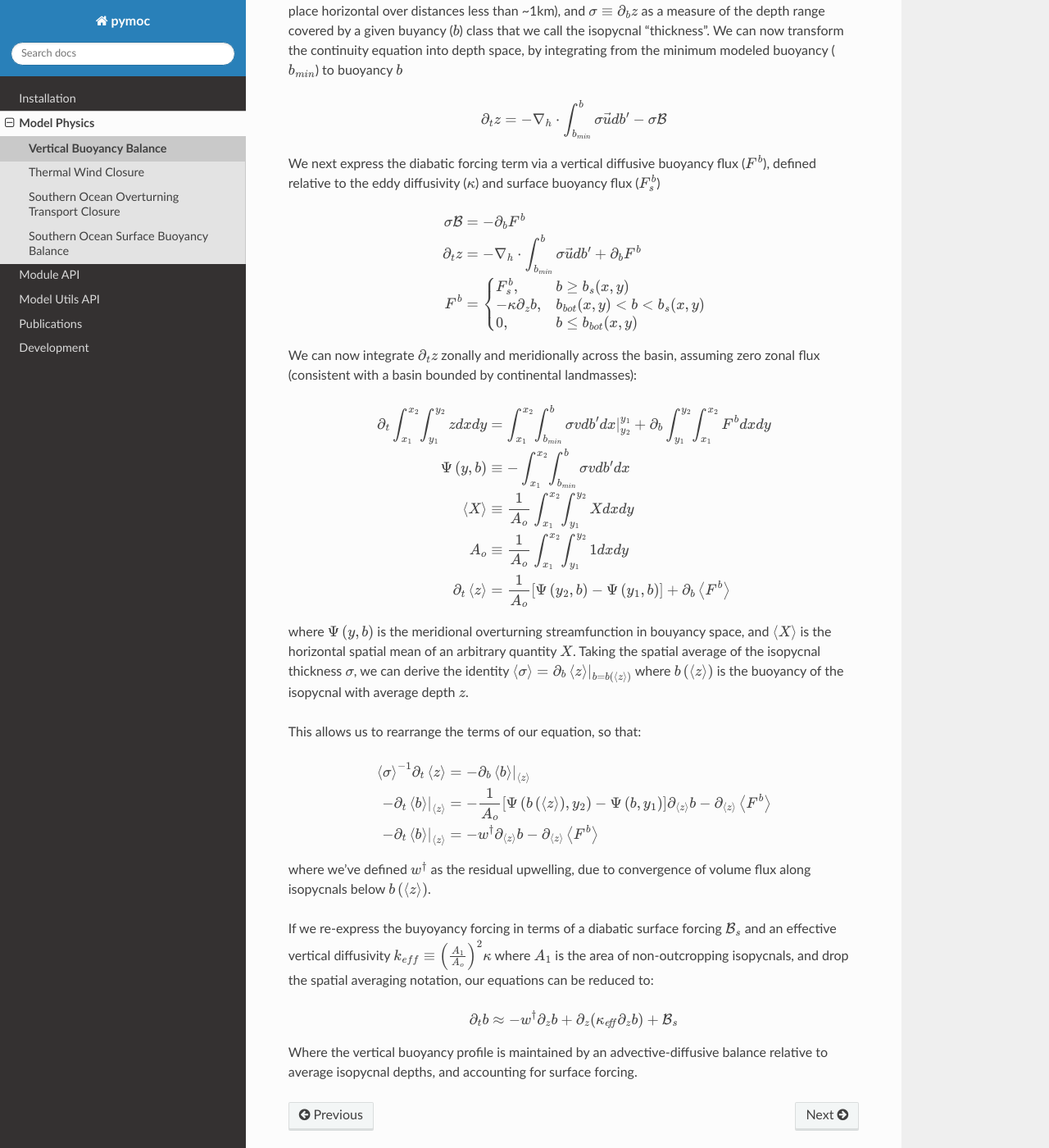
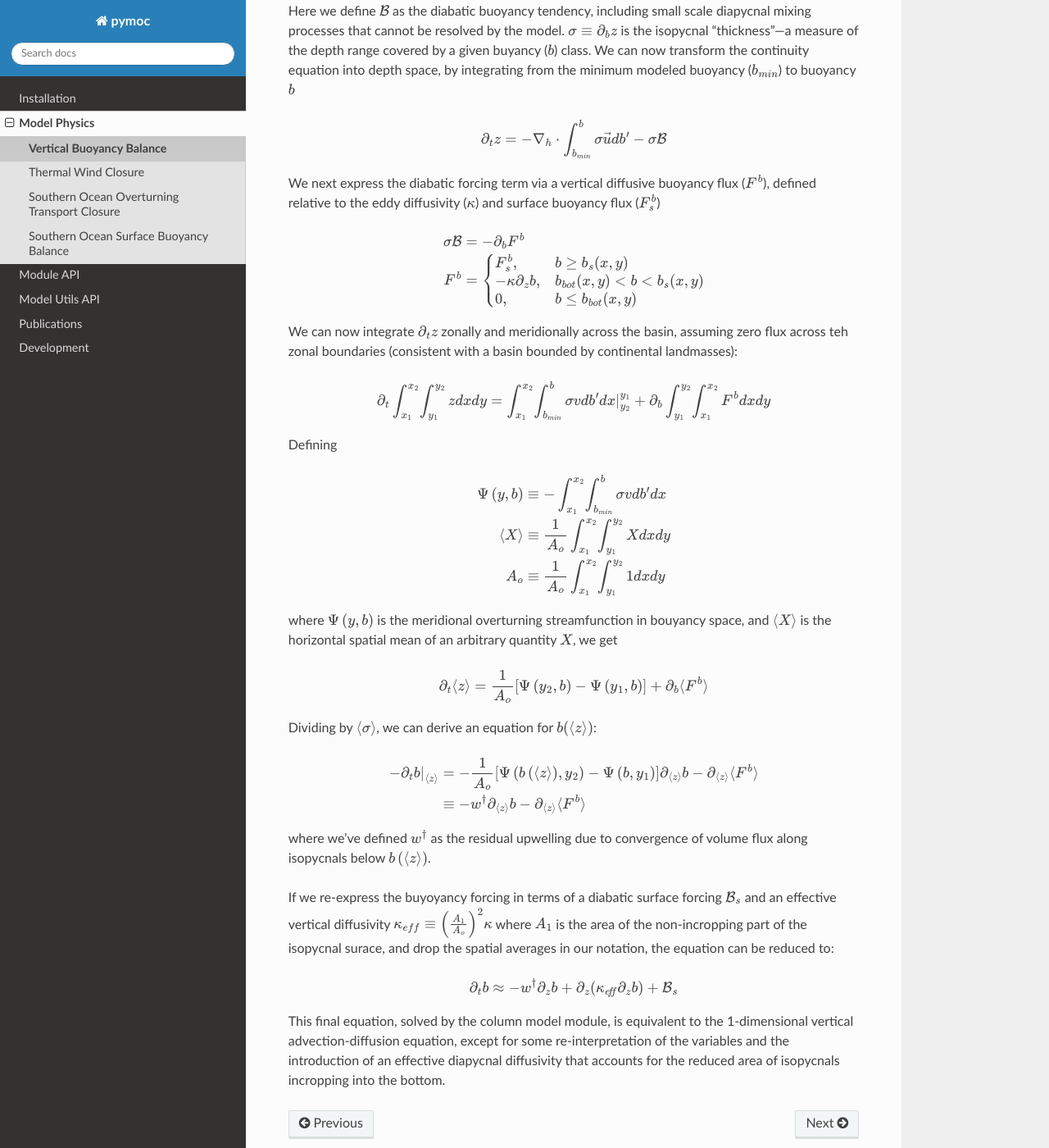
Before and after one commit to pymoc/pymoc, a Sphinx documentation site: the page built from docs/model-physics/vertical-buoyancy-balance.rst, in a window 1280 px wide and 1400 px high, scrolled down 486 px. Shown: the whole window at 82% size. Built offline with Sphinx 7.4.7 and the Read the Docs theme 2.0.0, drawn with Linux system fonts in a browser that asks for light colours; some of the changed text lies outside the part shown.

```diff
--- a/docs/model-physics/vertical-buoyancy-balance.rst
+++ b/docs/model-physics/vertical-buoyancy-balance.rst
@@ -2,26 +2,26 @@ Vertical Buoyancy Balance
 =========================
 
 The verical buoyancy profiles within ocean basins (e.g. the Atlantic
-Ocean interior, the North Atlantic Deepwater formation region) is
-maintained by a balance between vertical advection & diffusion, as first
-described by `Munk (1966)`_. This balance is calculated in a horizontally
-averaged sense, an approximation that is allowable given the flatness of
-the buoyancy slopwe in the ocean interior, where isopycnal outcropping is
-not a concern. As a note, this approximation makes this balance unsuitable
-for modeling of the Southern Ocean, where distinct
-:doc:`overturning transport <channel-overturning-transport-closure>` &
-:doc:`surface buoyancy <channel-buoyancy-balance>` formulations are utilized.
+Ocean interior, the North Atlantic Deepwater formation region) are
+maintained by a balance between advection & diffusion. If we  assume that isopycnals
+(i.e. surface of constant buoyancy) are relatively flat, horizonatal advection
+has a small contribution to the buoyancy tendencies, and the dominant balance
+is between vertical advection and diffusion, as first described by `Munk (1966)`_..
+Following `Jansen and Nadeau (2019)`_, we here relax the the strict requirement for
+flat isopycnals by implementing a residual-advection diffusion equation, which is
+horizontally averaged along isopycnals, such that horizontal buoayncy advection
+vanishes by construction.
 
-We derive our advection-diffusoing equation by starting with the Boussinesq
+The residual advection-diffusion equation can be derived by starting with the Boussinesq
 continuity equation in isopycnal space
 
 .. math::
   \partial_t\sigma + \nabla_h\cdot\left(\sigma\vec{u}\right)=-\partial_b\left(\sigma\mathcal{B}\right)
 
 Here we define :math:`\mathcal{B}` as the diabatic buoyancy tendency, including
-small scale processes (those taking place horizontal over distances less than ~1km),
-and :math:`\sigma\equiv\partial_b z` as a measure of the depth range covered by a given
-buyancy (:math:`b`) class that we call the  isopycnal "thickness". We can now transform
+small scale diapycnal mixing processes that cannot be resolved by the model.
+:math:`\sigma\equiv\partial_b z` is the isopycnal "thickness"---a measure of the depth range covered by a given
+buyancy (:math:`b`) class. We can now transform
 the continuity equation into depth space, by integrating from the minimum modeled buoyancy
 (:math:`b_{min}`) to buoyancy :math:`b`
 
@@ -36,7 +36,6 @@ defined relative to the eddy diffusivity (:math:`\kappa`) and surface buoyancy f
 
   \begin{aligned}
   \sigma\mathcal{B}&=-\partial_b F^b \\
-  \partial_t z&=-\nabla_h\cdot\int_{b_{min}}^b\sigma\vec{u}db^\prime + \partial_b F^b \\
   F^b&=
     \begin{cases}
       F_s^b, & b\ge b_s(x,y) \\
@@ -45,51 +44,57 @@ defined relative to the eddy diffusivity (:math:`\kappa`) and surface buoyancy f
     \end{cases}
   \end{aligned}
 
-We can now integrate :math:`\partial_t z` zonally and meridionally across the basin, assuming zero zonal
-flux (consistent with a basin bounded by continental landmasses):
+We can now integrate :math:`\partial_t z` zonally and meridionally across the basin, assuming zero
+flux across teh zonal boundaries (consistent with a basin bounded by continental landmasses):
+
+.. math::
+
+  \partial_t\int_{x_1}^{x_2}\!\int_{y_1}^{y_2}zdxdy =
+    \int_{x_1}^{x_2}\!\int_{b_{min}}^b \sigma vdb^\prime \left.dx\right|_{y_2}^{y_1} +
+    \partial_b\int_{y_1}^{y_2}\!\int_{x_1}^{x_2}F^bdxdy
+
+Defining
 
 .. math::
 
   \begin{aligned}
-  \partial_t\int_{x_1}^{x_2}\!\int_{y_1}^{y_2}zdxdy &=
-    \int_{x_1}^{x_2}\!\int_{b_{min}}^b \sigma vdb^\prime \left.dx\right|_{y_2}^{y_1} +
-    \partial_b\int_{y_1}^{y_2}\!\int_{x_1}^{x_2}F^bdxdy \\
     \Psi\left(y, b\right) &\equiv -\int_{x_1}^{x_2}\!\int_{b_{min}}^b \sigma vdb^\prime dx \\
-    \left<X\right> &\equiv \frac{1}{A_o}\int_{x_1}^{x_2}\!\int_{y_1}^{y_2}Xdxdy \\
+    \langle X \rangle &\equiv \frac{1}{A_o}\int_{x_1}^{x_2}\!\int_{y_1}^{y_2}Xdxdy \\
     A_o &\equiv \frac{1}{A_o}\int_{x_1}^{x_2}\!\int_{y_1}^{y_2}1dxdy \\
-    \partial_t\left<z\right> &= \frac{1}{A_o}\left[\Psi\left(y_2, b\right) - \Psi\left(y_1, b\right)\right] + \partial_b\left<F^b\right>
   \end{aligned}
 
 where :math:`\Psi\left(y, b\right)` is the meridional overturning streamfunction in bouyancy space, and
-:math:`\left<X\right>` is the horizontal spatial mean of an arbitrary quantity :math:`X`. Taking the spatial
-average of the isopycnal thickness :math:`\sigma`, we can derive the identity
-:math:`\left.\left<\sigma\right>=\partial_b\left<z\right>\right|_{b=b\left(\left<z\right>\right)}` where
-:math:`b\left(\left<z\right>\right)` is the buoyancy of the isopycnal with average depth :math:`z`.
+:math:`\langle X \rangle` is the horizontal spatial mean of an arbitrary quantity :math:`X`, we get
 
-This allows us to rearrange the terms of our equation, so that:
+.. math::
+  \begin{aligned}
+    \partial_t\langle z \rangle &= \frac{1}{A_o}\left[\Psi\left(y_2, b\right) - \Psi\left(y_1, b\right)\right] + \partial_b\langle F^b \rangle
+  \end{aligned}
+
+
+Dividing by :math:`\langle \sigma \rangle`, we can derive an equation for :math:`b(\langle z\rangle)`:
 
 .. math::
 
   \begin{aligned}
-  \left<\sigma\right>^{-1}\partial_t\left<z\right> &= \left.-\partial_b\left<b\right>\right|_{\left<z\right>} \\
-  \left.-\partial_t\left<b\right>\right|_{\left<z\right>} &= -\frac{1}{A_o}\left[\Psi\left(b\left(\left<z\right>\right), y_2\right) - \Psi\left(b, y_1\right)\right]\partial_{\left<z\right>}b-\partial_{\left<z\right>}\left<F^b\right> \\
-  \left.-\partial_t\left<b\right>\right|_{\left<z\right>} &= -w^\dagger\partial_{\left<z\right>}b-\partial_{\left<z\right>}\left<F^b\right>
+  \left.-\partial_t b \right|_{\langle z\rangle} &= -\frac{1}{A_o}\left[\Psi\left(b\left(\langle z \rangle\right), y_2\right) - \Psi\left(b, y_1\right)\right]\partial_{\langle z\rangle}b-\partial_{\langle z\rangle }\langle F^b \rangle \\
+    &\equiv -w^\dagger\partial_{\langle z\rangle}b-\partial_{\langle z\rangle }\langle F^b\rangle
   \end{aligned}
 
-where we've defined :math:`w^\dagger` as the residual upwelling, due to convergence of volume flux along isopycnals
-below :math:`b\left(\left<z\right>\right)`.
+where we've defined :math:`w^\dagger` as the residual upwelling due to convergence of volume flux along isopycnals
+below :math:`b\left(\langle z\rangle\right)`.
 
 If we re-express the buyoyancy forcing in terms of a diabatic surface forcing :math:`\mathcal{B}_s` and an effective
-vertical diffusivity :math:`k_{eff}\equiv\left(\frac{A_1}{A_o}\right)^2\kappa` where :math:`A_1` is the area of non-outcropping
-isopycnals, and drop the spatial averaging notation, our equations can be reduced to:
+vertical diffusivity :math:`\kappa_{eff}\equiv\left(\frac{A_1}{A_o}\right)^2\kappa` where :math:`A_1` is the area of the non-incropping
+part of the isopycnal surace, and drop the spatial averages in our notation, the equation can be reduced to:
 
 .. math::
 
   \begin{aligned}
-  \partial_t b \approx -w^\dagger\partial_zb+\partial_z(\kappa_{e\!f\!f}\partial_zb)+\mathcal{B}_s
+  \partial_t b \approx -w^\dagger\partial_z b+\partial_z(\kappa_{e\!f\!f}\partial_z b)+\mathcal{B}_s
   \end{aligned}
 
-Where the vertical buoyancy profile is maintained by an advective-diffusive balance relative to average isopycnal depths,
-and accounting for surface forcing.
+This final equation, solved by the column model module, is equivalent to the 1-dimensional vertical advection-diffusion equation, except for some re-interpretation of the variables and the introduction of an effective diapycnal diffusivity that accounts for the reduced area of isopycnals incropping into the bottom.
 
 .. _`Munk (1966)`: https://doi.org/10.1016/0011-7471(66)90602-4
+.. _`Jansen and Nadeau (2019)`: https://doi.org/10.1175/JPO-D-18-0187.1
```
Also changed, not shown: docs/index.rst (+10 -27 lines), docs/installation.rst (+8 -8 lines), docs/model-physics/channel-buoyancy-balance.rst (+36 -31 lines), docs/model-physics/channel-overturning-transport-closure.rst (+16 -12 lines), docs/model-physics/thermal-wind-closure.rst (+26 -27 lines).
